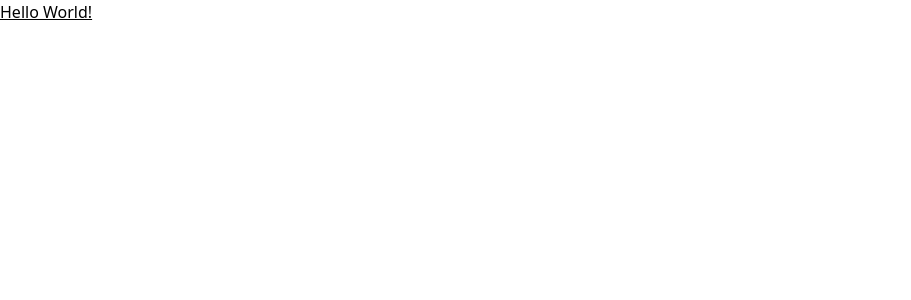
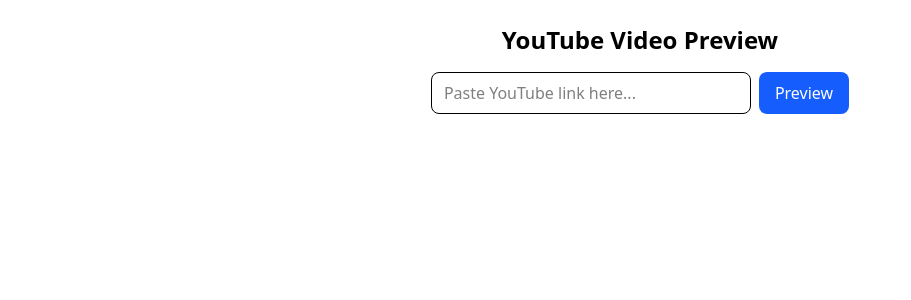
Before and after one commit to Kiuliumov/Youtube-to-MP4, a React (Vite) app in the folder yt-mp4/: page / in a window 1280 px wide. Shown: the top 300 px of the page, without its empty margins (0-911 px from the left). Built offline with nearby package versions, Linux system fonts and the light colour scheme.

Commit message:
Update App.tsx

```diff
--- a/yt-mp4/src/App.tsx
+++ b/yt-mp4/src/App.tsx
@@ -1,6 +1,7 @@
+import YouTubeEmbedder from "./components/YoutubeEmbedder"
 
 function App() {
-  return <div className="underline">Hello World!</div>
+  return <YouTubeEmbedder></YouTubeEmbedder>
 }
 
 export default App
```
